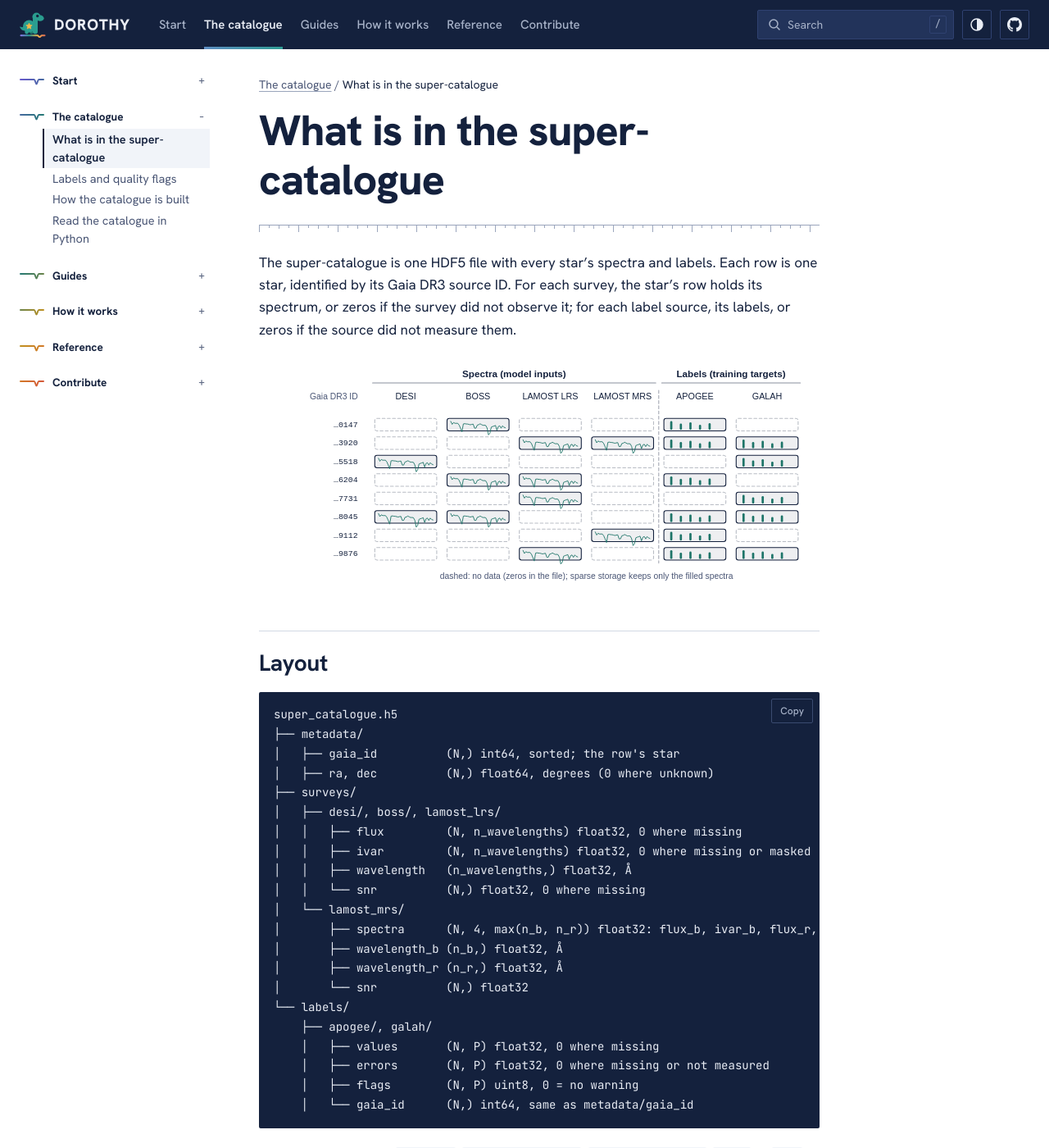
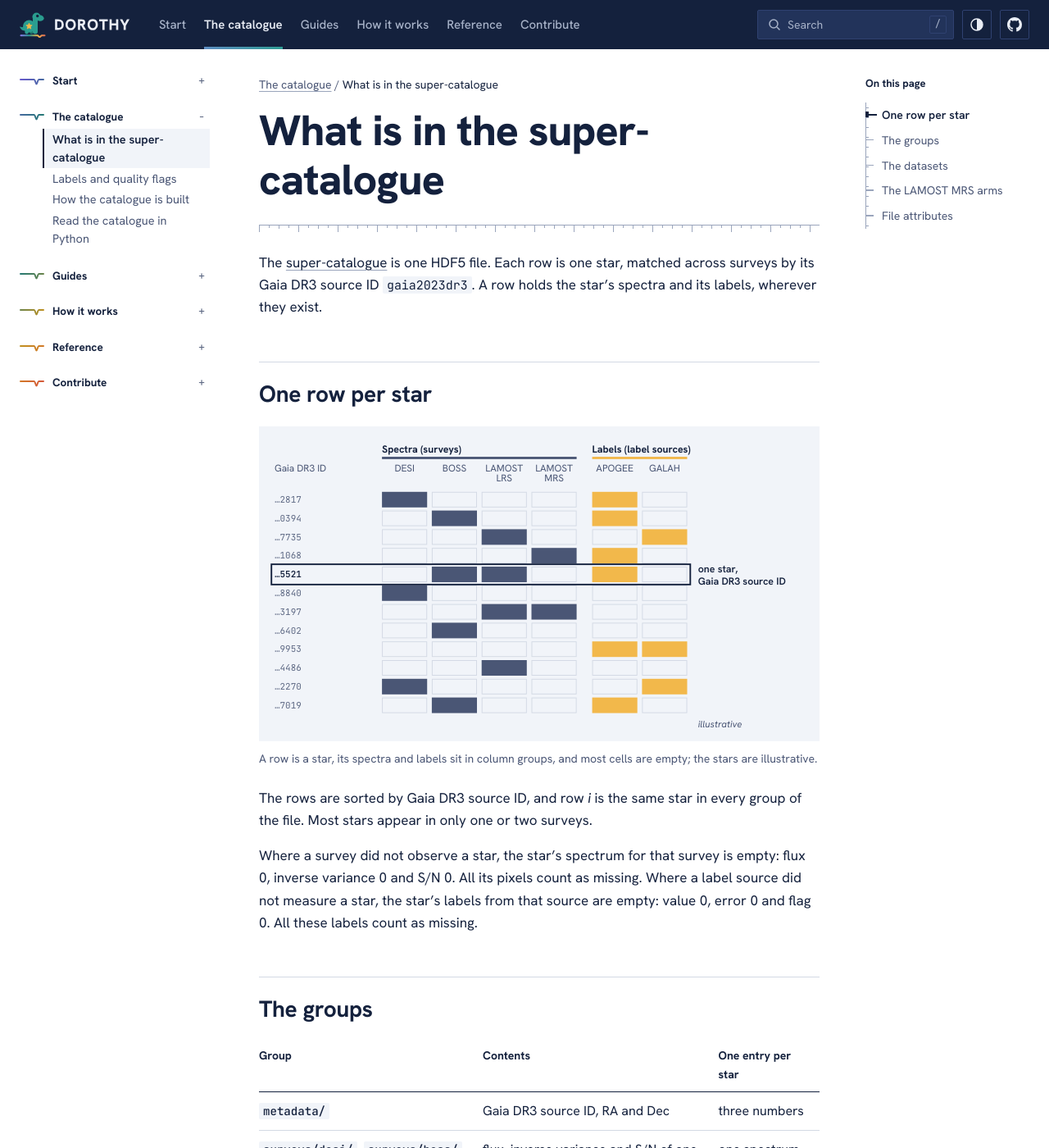
Before and after one commit to joshspeagle/dorothy, a Sphinx documentation site: the page built from docs/catalogue/contents.md, in a window 1280 px wide and 1400 px high. Shown: the whole window at 82% size. Built offline with Sphinx 7.4.7, drawn with Linux system fonts in a browser that asks for light colours; cross-references to code outside the pages are shown as plain code; some of the changed text lies outside the part shown.

Commit message:
Redraw the catalogue figure and rewrite the contents page
Co-Authored-By: Claude Opus 5.5 <noreply@anthropic.com>
Claude-Session: https://claude.ai/code/session_013VGjdTeX51F1FvNNYuK4tc

````diff
--- a/docs/catalogue/contents.md
+++ b/docs/catalogue/contents.md
@@ -1,42 +1,100 @@
 # What is in the super-catalogue
 
-The super-catalogue is one HDF5 file with every star's spectra and labels.
-Each row is one star, identified by its Gaia DR3 source ID. For each survey,
-the star's row holds its spectrum, or zeros if the survey did not observe it;
-for each label source, its labels, or zeros if the source did not measure
-them.
+The {term}`super-catalogue` is one HDF5 file. Each row is one star, matched
+across surveys by its Gaia DR3 source ID {cite:p}`gaia2023dr3`. A row holds
+the star's spectra and its labels, wherever they exist.
+
+## One row per star
+
+::::{container} d-figure
+```{raw} html
+:file: ../figures/catalogue.svg
+:class: wide-only
+```
 
 ```{raw} html
-:file: ../figures/catalogue.svg
+:file: ../figures/catalogue-narrow.svg
+:class: narrow-only
 ```
 
-## Layout
+:::{container} caption
+A row is a star, its spectra and labels sit in column groups, and most cells
+are empty; the stars are illustrative.
+:::
+::::
 
-```
+The rows are sorted by Gaia DR3 source ID, and row *i* is the same star in
+every group of the file. Most stars appear in only one or two surveys.
+
+Where a survey did not observe a star, the star's spectrum for that survey is
+empty: flux 0, inverse variance 0 and S/N 0. All its pixels count as missing.
+Where a label source did not measure a star, the star's labels from that
+source are empty: value 0, error 0 and flag 0. All these labels count as
+missing.
+
+## The groups
+
+| Group | Contents | One entry per star |
+|-------|----------|--------------------|
+| `metadata/` | Gaia DR3 source ID, RA and Dec | three numbers |
+| `surveys/desi/`, `surveys/boss/`, `surveys/lamost_lrs/` | flux, inverse variance and S/N of one spectrum, and the survey's wavelength grid | one spectrum |
+| `surveys/lamost_mrs/` | flux and inverse variance of the blue and red arms, S/N, and one wavelength grid per arm | two arms |
+| `labels/apogee/`, `labels/galah/` | value, error and quality flag of every parameter | one label per parameter |
+
+## The datasets
+
+N is the number of stars, P the number of parameters, and `n_wavelengths`
+the number of pixels of a survey's spectrum.
+
+```text
 super_catalogue.h5
 ├── metadata/
-│   ├── gaia_id          (N,) int64, sorted; the row's star
-│   ├── ra, dec          (N,) float64, degrees (0 where unknown)
+│   ├── gaia_id       (N,)        int64, sorted
+│   └── ra, dec       (N,)        float64, degrees
 ├── surveys/
 │   ├── desi/, boss/, lamost_lrs/
-│   │   ├── flux         (N, n_wavelengths) float32, 0 where missing
-│   │   ├── ivar         (N, n_wavelengths) float32, 0 where missing or masked
-│   │   ├── wavelength   (n_wavelengths,) float32, Å
-│   │   └── snr          (N,) float32, 0 where missing
+│   │   ├── flux        (N, n_wavelengths)  float32
+│   │   ├── ivar        (N, n_wavelengths)  float32
+│   │   ├── wavelength  (n_wavelengths,)    float32, Å
+│   │   └── snr         (N,)                float32
 │   └── lamost_mrs/
-│       ├── spectra      (N, 4, max(n_b, n_r)) float32: flux_b, ivar_b, flux_r, ivar_r
-│       ├── wavelength_b (n_b,) float32, Å
-│       ├── wavelength_r (n_r,) float32, Å
-│       └── snr          (N,) float32
+│       ├── spectra       (N, 4, n_max)  float32
+│       ├── wavelength_b  (n_b,)         float32, Å
+│       ├── wavelength_r  (n_r,)         float32, Å
+│       └── snr           (N,)           float32
 └── labels/
-    ├── apogee/, galah/
-    │   ├── values       (N, P) float32, 0 where missing
-    │   ├── errors       (N, P) float32, 0 where missing or not measured
-    │   ├── flags        (N, P) uint8, 0 = no warning
-    │   └── gaia_id      (N,) int64, same as metadata/gaia_id
+    └── apogee/, galah/
+        ├── values   (N, P)  float32
+        ├── errors   (N, P)  float32
+        ├── flags    (N, P)  uint8
+        └── gaia_id  (N,)    int64
 ```
 
-The file attributes are `n_stars`, `parameter_names`, `abundance_scale`
-(`x_fe` or `x_h`), `survey_names`, `label_sources`, `creation_date` and
-`version`. The LAMOST MRS arms are padded to the longer arm; the loaders trim
-each arm to its wavelength grid and concatenate them, blue then red.
+An inverse variance of 0 marks a missing pixel. RA and Dec are 0 where they
+are unknown. A label group's `gaia_id` equals `metadata/gaia_id`.
+[Labels and quality flags](labels.md) explains the parameters, their units and
+the flags. [How the catalogue is built](build.md#repeat-observations) defines
+the S/N.
+
+## The LAMOST MRS arms
+
+A LAMOST MRS spectrum has a blue arm with `n_b` pixels and a red arm with
+`n_r` pixels. The file stores both arms in one `spectra` array, with the
+channels [flux_b, ivar_b, flux_r, ivar_r]. Each arm is padded with zeros to
+the longer arm, `n_max` = max(`n_b`, `n_r`) pixels.
+{py:class}`~dorothy.data.catalogue_loader.CatalogueLoader` cuts each arm to its wavelength grid and joins them, blue then red, into one
+spectrum of `n_b + n_r` pixels.
+
+## File attributes
+
+| Attribute | Value |
+|-----------|-------|
+| `n_stars` | N, the number of rows |
+| `parameter_names` | the P parameter names, in column order |
+| `abundance_scale` | `x_fe` for [X/Fe] abundances, `x_h` for [X/H] |
+| `survey_names` | `boss`, `desi`, `lamost_lrs`, `lamost_mrs` |
+| `label_sources` | `apogee`, `galah` |
+| `creation_date` | the build time, in ISO 8601 format |
+| `version` | the version of the file layout, `2.0.0` |
+
+[Read the catalogue in Python](python.md) shows how to load each group.
````
Also changed, not shown: docs/figures/catalogue-narrow.svg (added), docs/figures/catalogue.svg.
